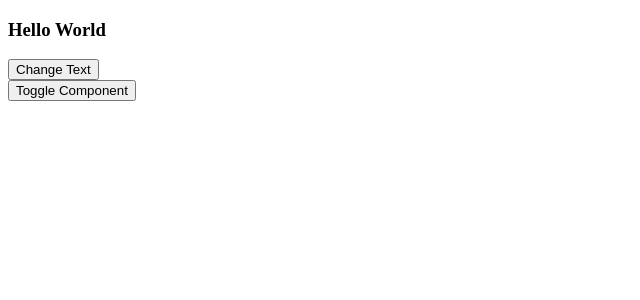
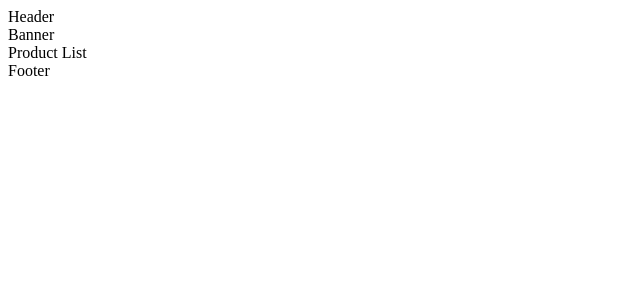
Before and after one commit to curder/react-demo, a React (Create React App) app in the folder 03-create-react-app/: page / in a window 1280 px wide. Shown: the top 300 px of the page, without its empty margins (0-640 px from the left). Built offline with nearby package versions, Linux system fonts and the light colour scheme.

Commit message:
feat: add component nesting

```diff
--- /dev/null
+++ b/03-create-react-app/src/03-component-nesting/App.jsx
@@ -0,0 +1,18 @@
+import React, { Component } from 'react'
+import Header from './components/Header'
+import Main from './components/Main'
+import Footer from './components/Footer'
+
+export class App extends Component {
+  render() {
+    return (
+      <div className='app'>
+        <Header />
+        <Main />
+        <Footer />
+      </div>
+    )
+  }
+}
+
+export default App
--- /dev/null
+++ b/03-create-react-app/src/03-component-nesting/components/Footer.jsx
@@ -0,0 +1,11 @@
+import React, { Component } from 'react'
+
+export class Footer extends Component {
+  render() {
+    return (
+      <div className="footer">Footer</div>
+    )
+  }
+}
+
+export default Footer
--- /dev/null
+++ b/03-create-react-app/src/03-component-nesting/components/Header.jsx
@@ -0,0 +1,11 @@
+import React, { Component } from 'react'
+
+export class Header extends Component {
+  render() {
+    return (
+      <div className='header'>Header</div>
+    )
+  }
+}
+
+export default Header
--- /dev/null
+++ b/03-create-react-app/src/03-component-nesting/components/Main.jsx
@@ -0,0 +1,16 @@
+import React, { Component } from 'react'
+import MainBanner from './MainBanner'
+import MainProducts from './MainProducts'
+
+export class Main extends Component {
+  render() {
+    return (
+      <div className='main'>
+        <MainBanner />
+        <MainProducts />
+      </div>
+    )
+  }
+}
+
+export default Main
--- /dev/null
+++ b/03-create-react-app/src/03-component-nesting/components/MainBanner.jsx
@@ -0,0 +1,11 @@
+import React, { Component } from 'react'
+
+export class MainBanner extends Component {
+  render() {
+    return (
+      <div className='main-banner'>Banner</div>
+    )
+  }
+}
+
+export default MainBanner
--- /dev/null
+++ b/03-create-react-app/src/03-component-nesting/components/MainProducts.jsx
@@ -0,0 +1,11 @@
+import React, { Component } from 'react'
+
+export class MainProducts extends Component {
+  render() {
+    return (
+      <div className='main-products'>Product List</div>
+    )
+  }
+}
+
+export default MainProducts
--- a/03-create-react-app/src/index.js
+++ b/03-create-react-app/src/index.js
@@ -1,6 +1,6 @@
 // 编写 React 代码，并通过 React 渲染内容
 import ReactDOM from 'react-dom/client';
-import App from './02-component-lifecycle-functions/App';
+import App from './03-component-nesting/App';
 
 ReactDOM
     .createRoot(document.querySelector("#root"))
```
Also changed, not shown: 1 other file (tests, documents, lock files or other folders).
